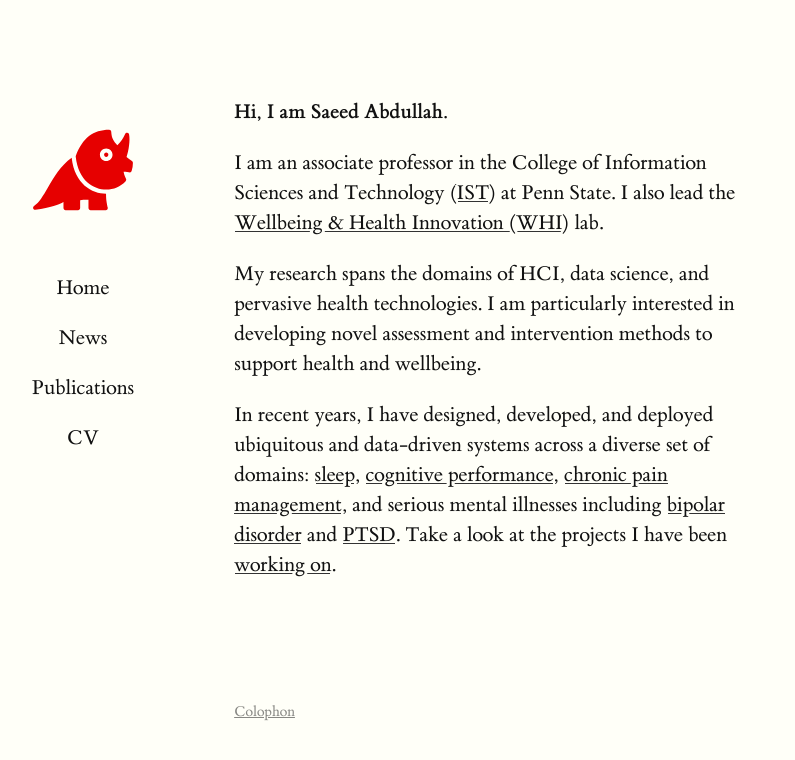
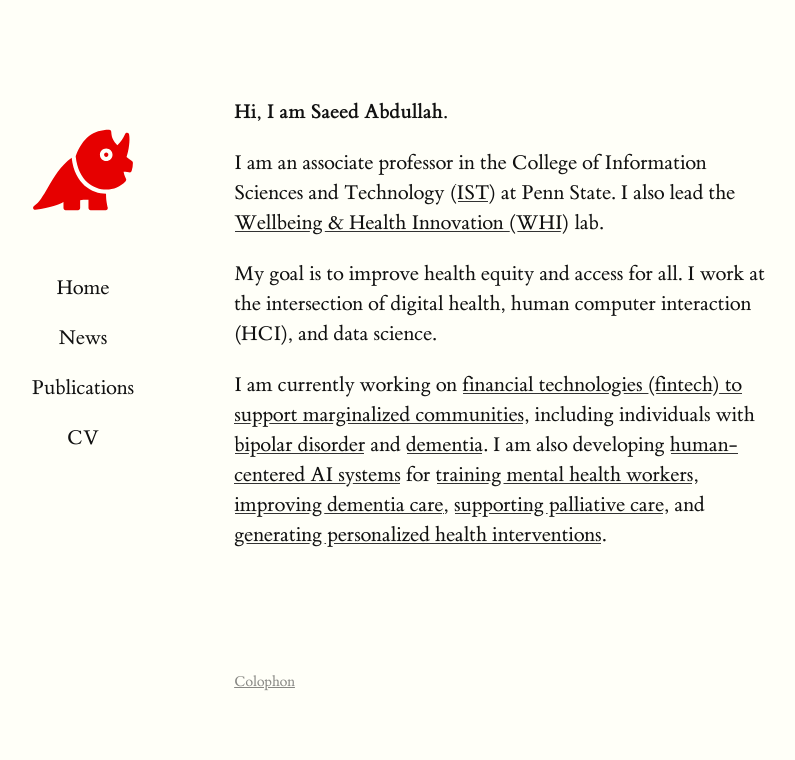
Before and after one commit to saeed-abdullah/saeed-abdullah.github.io, a Jekyll site: the page built from index.markdown, in a window 1280 px wide. Shown: the top 760 px of the page, without its empty margins (64-859 px from the left). Built offline with Jekyll 4.4.1, drawn with Linux system fonts in a browser that asks for light colours.

Commit message:
Updates the home page content

```diff
--- a/index.markdown
+++ b/index.markdown
@@ -6,21 +6,22 @@ title_no_show: true
 
 **Hi, I am Saeed Abdullah**.
 
-I am an associate professor in the College of Information Sciences
-and Technology ([IST][ist-link]) at Penn State. I also lead the
-[Wellbeing & Health Innovation (WHI)][whi-lab] lab.
+I am an associate professor in the College of Information Sciences and
+Technology ([IST][ist-link]) at Penn State. I also lead the [Wellbeing & Health
+Innovation (WHI)][whi-lab] lab.
 
-My research spans the domains of HCI, data science, and pervasive
-health technologies. I am particularly interested in developing
-novel assessment and intervention methods to support health and
-wellbeing.
+My goal is to improve health equity and access for all. I work at the
+intersection of digital health, human computer interaction (HCI), and
+data science.
 
-In recent years, I have designed, developed, and deployed ubiquitous
-and data-driven systems across a diverse set of domains: [sleep][sleep],
-[cognitive performance][alertness], [chronic pain management][pain],
-and serious mental illnesses including [bipolar disorder][bd-project]
-and [PTSD][ptsd]. Take a look at the projects I have been [working
-on][projects].
+I am currently working on [financial technologies
+(fintech) to support marginalized communities][fintech-projects],
+including individuals with [bipolar disorder][bd-fintech] and [dementia]
+[dementia-fintech]. I am also developing [human-centered AI systems]
+[hcai-projects] for [training mental health workers][teammait],
+[improving dementia care][dementia-va], [supporting palliative care]
+[palliative-care], and [generating personalized health interventions]
+[genai-intervention].
 
 {% comment %}
 {% include recent_posts.html %}
@@ -28,12 +29,11 @@ on][projects].
 
 [whi-lab]: https://whilab.org/
 [ist-link]: https://ist.psu.edu/
-[clockwise-project]: https://whilab.org/projects/clockwise.html
-[bd-project]: https://whilab.org/projects/bd-prediction.html
-[pain]: https://whilab.org/projects/ca-chronic-pain
-[ptsd]: https://whilab.org/projects/ca-ptsd.html
-[alertness]: https://whilab.org/projects/alertness-performance.html
-[sleep]: https://whilab.org/projects/cr-distruption-phone-sensing.html
-[twitter]: https://twitter.com/saeed_siam
-[prospective]: https://whilab.org/prospective-students.html
-[projects]: https://whilab.org/projects/
+[fintech-projects]: https://whilab.org/#democratizing-financial-technology-fintech
+[hcai-projects]: https://whilab.org/#human-centered-ai-for-health
+[bd-fintech]: https://whilab.org/projects/bd-finhealth.html
+[dementia-fintech]: https://whilab.org/projects/dementia-fintech.html
+[teammait]: https://whilab.org/projects/teammait.html
+[dementia-va]: https://whilab.org/projects/dementia-va.html
+[palliative-care]: https://whilab.org/projects/palliative-care.html
+[genai-intervention]: https://whilab.org/projects/genai-intervention.html
```
